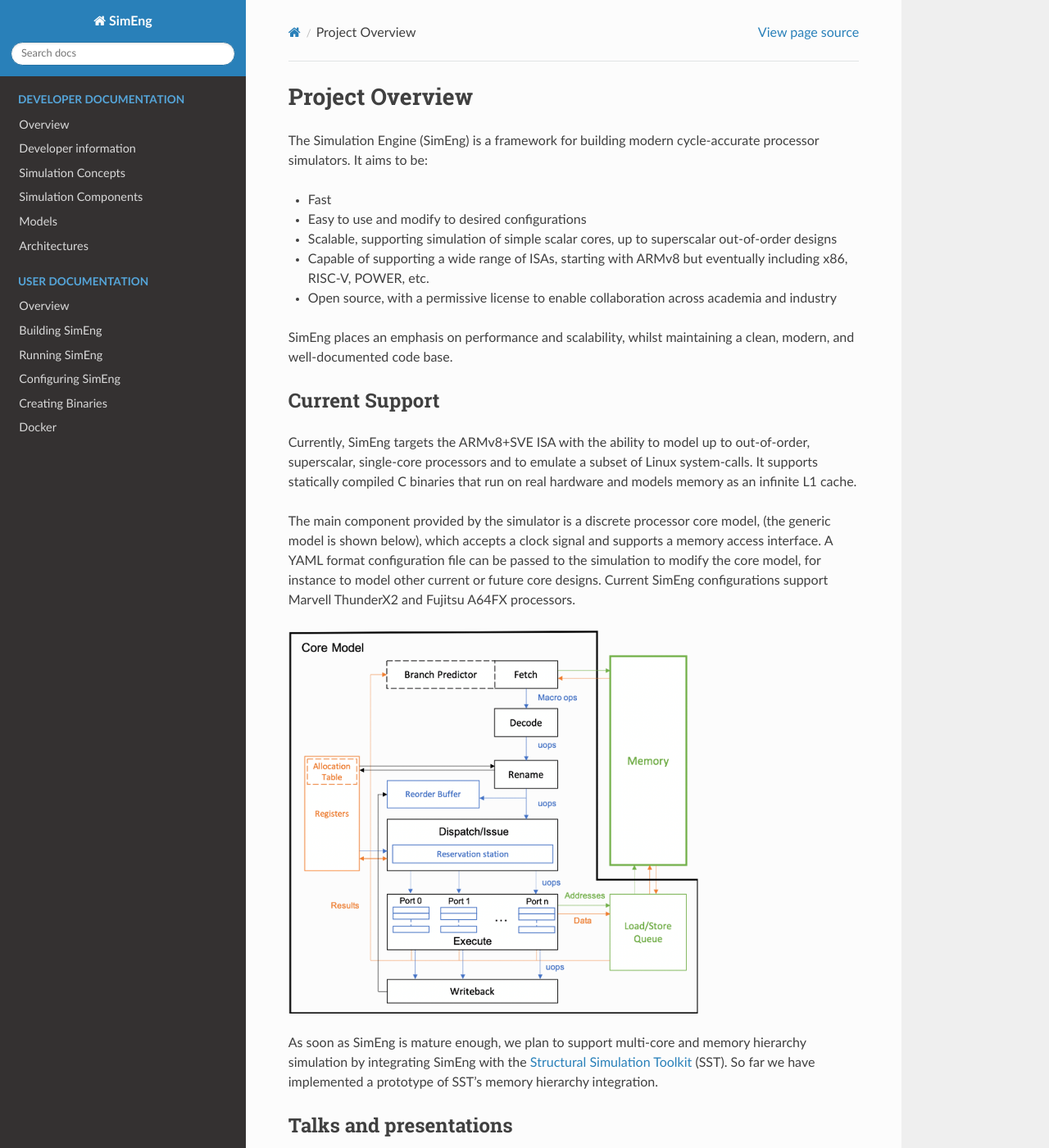
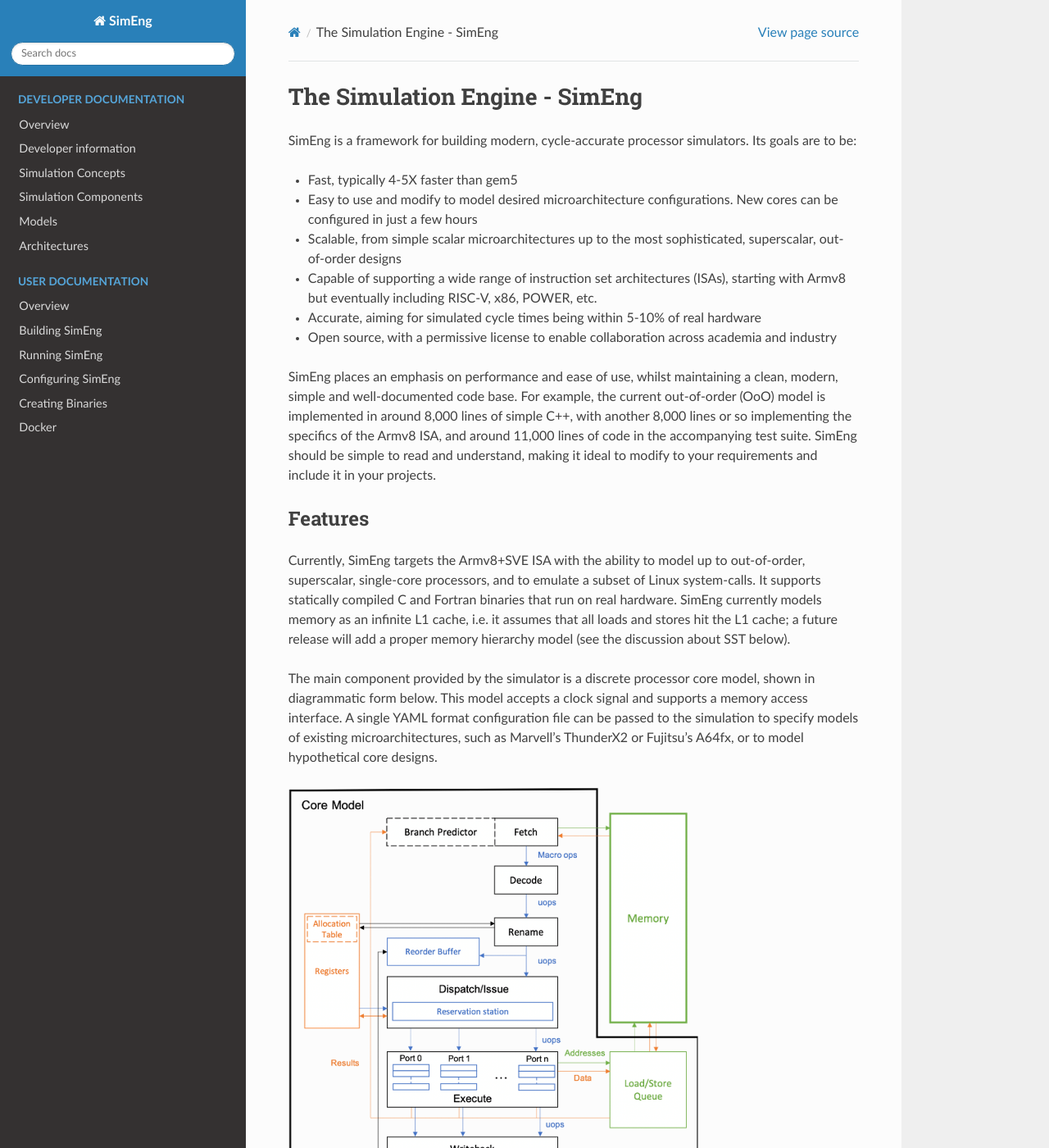
Before and after one commit to UoB-HPC/SimEng, a Sphinx documentation site: the page built from docs/sphinx/index.rst, in a window 1280 px wide and 1400 px high. Shown: the whole window at 82% size. Built offline with Sphinx 7.4.7 and the Read the Docs theme 2.0.0, drawn with Linux system fonts in a browser that asks for light colours; pages that are not in the unit, such as notebooks, are missing from menus; some of the changed text lies outside the part shown.

Commit message:
Updated the main SimEng intro page
Lots of fixes, enhancements, additions etc.

```diff
--- a/docs/sphinx/index.rst
+++ b/docs/sphinx/index.rst
@@ -1,5 +1,5 @@
-Project Overview
-================
+The Simulation Engine - SimEng
+==============================
 
 .. toctree::
    :maxdepth: 2
@@ -26,39 +26,40 @@ Project Overview
    user/creating_binaries
    user/docker
 
-The Simulation Engine (SimEng) is a framework for building modern cycle-accurate processor simulators. It aims to be:
+SimEng is a framework for building modern, cycle-accurate processor simulators. Its goals are to be:
 
-- Fast
-- Easy to use and modify to desired configurations
-- Scalable, supporting simulation of simple scalar cores, up to superscalar out-of-order designs
-- Capable of supporting a wide range of ISAs, starting with ARMv8 but eventually including x86, RISC-V, POWER, etc.
+- Fast, typically 4-5X faster than gem5
+- Easy to use and modify to model desired microarchitecture configurations. New cores can be configured in just a few hours
+- Scalable, from simple scalar microarchitectures up to the most sophisticated, superscalar, out-of-order designs
+- Capable of supporting a wide range of instruction set architectures (ISAs), starting with Armv8 but eventually including RISC-V, x86, POWER, etc.
+- Accurate, aiming for simulated cycle times being within 5-10% of real hardware
 - Open source, with a permissive license to enable collaboration across academia and industry
 
-SimEng places an emphasis on performance and scalability, whilst maintaining a clean, modern, and well-documented code base.
+SimEng places an emphasis on performance and ease of use, whilst maintaining a clean, modern, simple and well-documented code base. For example, the current out-of-order (OoO) model is implemented in around 8,000 lines of simple C++, with another 8,000 lines or so implementing the specifics of the Armv8 ISA, and around 11,000 lines of code in the accompanying test suite. SimEng should be simple to read and understand, making it ideal to modify to your requirements and include it in your projects.
 
 
-Current Support
----------------
+Features
+--------
 
-Currently, SimEng targets the ARMv8+SVE ISA with the ability to model up to out-of-order, superscalar, single-core processors and to emulate a subset of Linux system-calls. It supports statically compiled C binaries that run on real hardware and models memory as an infinite L1 cache.
+Currently, SimEng targets the Armv8+SVE ISA with the ability to model up to out-of-order, superscalar, single-core processors, and to emulate a subset of Linux system-calls. It supports statically compiled C and Fortran binaries that run on real hardware. SimEng currently models memory as an infinite L1 cache, i.e. it assumes that all loads and stores hit the L1 cache; a future release will add a proper memory hierarchy model (see the discussion about SST below).
 
-The main component provided by the simulator is a discrete processor core model, (the generic model is shown below), which accepts a clock signal and supports a memory access interface. A YAML format configuration file can be passed to the simulation to modify the core model, for instance to model other current or future core designs. Current SimEng configurations support Marvell ThunderX2 and Fujitsu A64FX processors.
+The main component provided by the simulator is a discrete processor core model, shown in diagrammatic form below.  This model accepts a clock signal and supports a memory access interface. A single YAML format configuration file can be passed to the simulation to specify models of existing microarchitectures, such as Marvell's ThunderX2 or Fujitsu's A64fx, or to model hypothetical core designs.
 
 .. image:: assets/simeng_generic_core_model.png
   :width: 500
   :alt: Generic Core Model
 
-As soon as SimEng is mature enough, we plan to support multi-core and memory hierarchy simulation by integrating SimEng with the `Structural Simulation Toolkit <http://sst-simulator.org/>`_ (SST). So far we have implemented a prototype of SST’s memory hierarchy integration.
+A future release of SimEng will support multi-core and memory hierarchy simulation by integrating with the `Structural Simulation Toolkit <http://sst-simulator.org/>`_ (SST). We have already implemented a prototype integrating SimEng with SST to provide a model of the memory hierarchy, and this worked well.
 
 
 Talks and presentations
 -----------------------
 
-SimEng was presented by `Professor Simon McIntosh-Smith <http://uob-hpc.github.io/SimonMS/>`_ at the 2019 Workshop on Modeling & Simulation of Systems and Applications (ModSim):
+SimEng was first presented by `Professor Simon McIntosh-Smith <http://uob-hpc.github.io/SimonMS/>`_ at the 2019 Workshop on Modeling & Simulation of Systems and Applications (ModSim):
 
 - ModSim 2019 - :download:`Enabling Processor Design Space Exploration with SimEng <assets/simeng_modsim_2019.pdf>`
 
-Additional presentations given:
+For the most recent presentation on SimEng's progress and status, see:
 
 - :download:`Modelling Advanced Arm-based CPUs with SimEng <assets/simeng_arm_cpus.pdf>`
 
@@ -66,15 +67,17 @@ Additional presentations given:
 Release
 -------
 
-Currently, SimEng is still in its alpha version (0.8.0) which can be found on the `GitHub repository <https://github.com/UoB-HPC/SimEng>`_. The file RELEASE_NOTES.txt, found in the root of the project, explains the status of the project at that release along with relevant information from the SimEng development team.
+This is SimEng's first release, so should be considered alpha level software (version 0.8.0). We expect you to find issues, primarily in unimplemented instructions or unimplemented system calls. Please let us know when you hit these, either by submitting a pull request (PR), or by filing an issue on the Github repo. You can find the all the code and associated test suites for SimEng in the `GitHub repository <https://github.com/UoB-HPC/SimEng>`_. The file `RELEASE_NOTES.txt <https://github.com/UoB-HPC/SimEng/blob/main/RELEASE-NOTES.txt>`, found in the root of the project, explains the status of the project and includes other relevant information from the SimEng development team.
 
-SimEng is release under an `Apache 2.0 <https://www.apache.org/licenses/LICENSE-2.0>`_ license.
+SimEng is released under the same license as LLVM, the permissive `Apache 2.0 <https://www.apache.org/licenses/LICENSE-2.0>`_ license. We are passionate about enabling experimentation with computer architectures, and want users and developers in academic and industry to have complete freedom to use SimEng anyway they wish, including using it in commercial settings.
 
 
 External project usage
 ----------------------
 
-- `Capstone disassembly engine <https://www.capstone-engine.org/>`_ - Instruction decoding
+While we have tried to minimise SimEng's dependencies to keep it as simple as possible, it does make use of a small number of libraries and frameworks to provide crucial capabilities:
+
+- `Capstone disassembly engine <https://www.capstone-engine.org/>`_ - Provides instruction decoding for Armv8, RISC-V, x86 and other important ISAs
 - `Yaml-cpp <https://github.com/jbeder/yaml-cpp>`_ - Parsing YAML configuration files
 - `GoogleTest <https://github.com/google/googletest>`_ - Framework for the test suites
 - `LLVM <https://github.com/llvm-mirror/llvm>`_ - Generation of binaries for use in the regression test suite
@@ -85,9 +88,9 @@ Contributors
 
 Major contributors to SimEng to date include:
 
-Project leader
+Project leader:
 
-    Simon McIntosh-Smith
+- Simon McIntosh-Smith
 
 Original SimEng design and implementation:
 
@@ -113,8 +116,9 @@ Internship contributions:
 - Finn Wilkinson
 - Mutalib Mohammed
 - Seunghun Lee
+- Ainsley Rutterford
 
 Funding
 -------
 
-EPSRC ASiMoV project (Advanced Simulation and Modelling of Virtual systems) EP/S005072/1, Arm via a Centre of Excellence in HPC at University of Bristol
+The SimEng development team is grateful for the funding which has made this project possible, which to date has been from the UKRI/EPSRC ASiMoV project (Advanced Simulation and Modelling of Virtual systems), number EP/S005072/1, and from Arm via the Arm Centre of Excellence in HPC at the University of Bristol.
```
